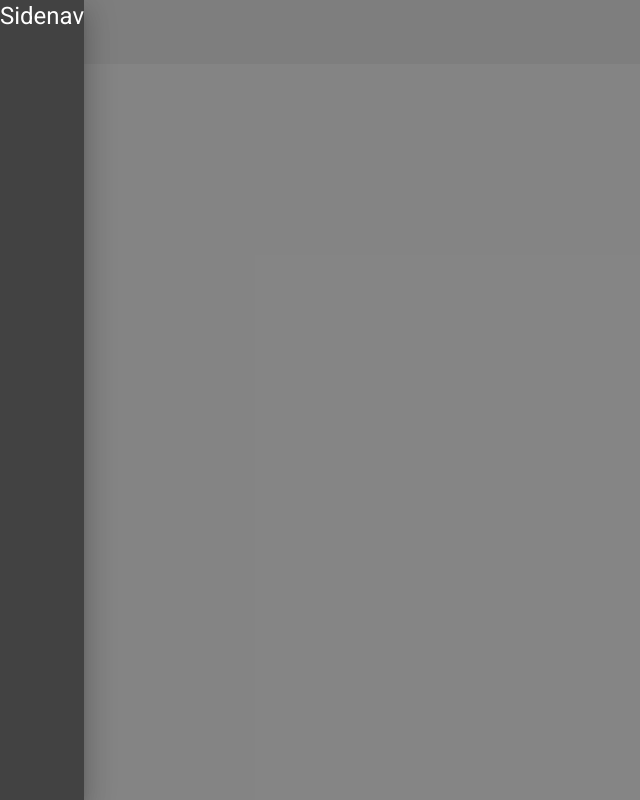
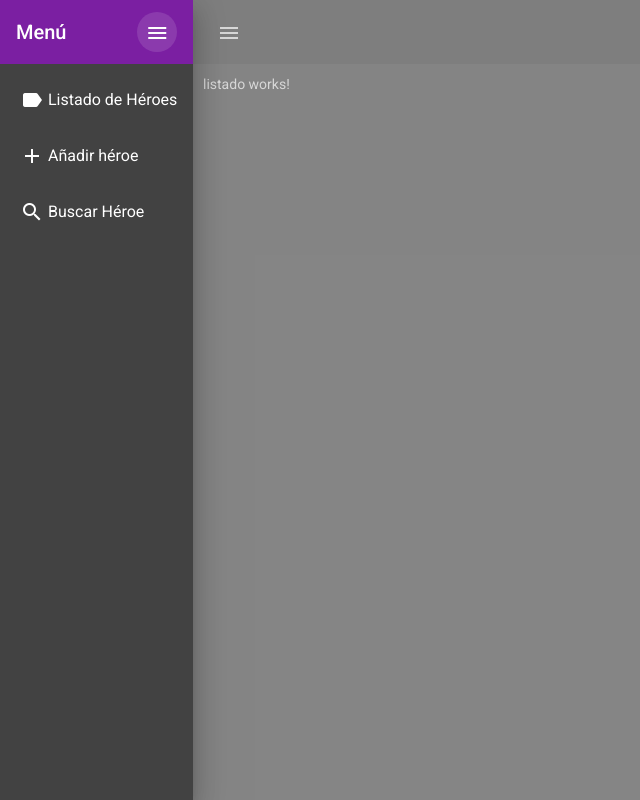
Before and after one commit to cparradoc/Angular-Course, an Angular app in the folder Angular/05-heroesApp/: page /heroes/listado in a window 1280 px wide. Both pictures are taken after a click on the button "menu". Shown: the whole page, without its empty margins (0-640 px from the left). Built offline with nearby package versions, Linux system fonts and the light colour scheme.

Commit message:
material navlist

```diff
--- a/Angular/05-heroesApp/src/app/heroes/pages/home/home.component.html
+++ b/Angular/05-heroesApp/src/app/heroes/pages/home/home.component.html
@@ -2,13 +2,48 @@
 
 <mat-sidenav-container fullscreen>
 
-    <mat-sidenav #sidenav>
-        <h1>Sidenav</h1>
+    <mat-sidenav #sidenav mode="push">
+        <mat-toolbar color="primary">
+            <span>Menú</span>
+
+            <span class="spacer"></span>
+
+            <button mat-icon-button (click)="sidenav.toggle()">
+                <mat-icon>menu</mat-icon>
+            </button>
+        </mat-toolbar>
+        <mat-nav-list>
+            <a routerLink="./listado" mat-list-item (click)="sidenav.toggle()">
+                <mat-icon mat-list-icon>label</mat-icon>
+                <span>Listado de Héroes</span>
+            </a>
+
+            <a routerLink="./agregar" mat-list-item (click)="sidenav.toggle()">
+                <mat-icon mat-list-icon>add</mat-icon>
+                <span>Añadir héroe</span>
+            </a>
+
+            <a routerLink="./buscar" mat-list-item (click)="sidenav.toggle()">
+                <mat-icon mat-list-icon>search</mat-icon>
+                <span>Buscar Héroe</span>
+            </a>
+        </mat-nav-list>
     </mat-sidenav>
 
     <mat-toolbar>
         <button mat-icon-button (click)="sidenav.toggle()">
             <mat-icon>menu</mat-icon>
         </button>
+
+        <span class="spacer"></span>
+
+        <button mat-button>
+            Logout
+        </button>
     </mat-toolbar>
+
+    <div class="container">
+        <router-outlet></router-outlet>
+    </div>
+
 </mat-sidenav-container>
--- a/Angular/05-heroesApp/src/app/heroes/pages/home/home.component.ts
+++ b/Angular/05-heroesApp/src/app/heroes/pages/home/home.component.ts
@@ -3,7 +3,11 @@
 @Component({
   selector: 'app-home',
   templateUrl: './home.component.html',
-  styles: [
+  styles: [`
+    .container {
+      margin: 10px;
+    }
+  `
   ]
 })
 export class HomeComponent implements OnInit {
--- a/Angular/05-heroesApp/src/app/material/material.module.ts
+++ b/Angular/05-heroesApp/src/app/material/material.module.ts
@@ -1,6 +1,7 @@
 import { NgModule } from '@angular/core';
 import {MatButtonModule} from '@angular/material/button';
 import {MatIconModule} from '@angular/material/icon';
+import {MatListModule} from '@angular/material/list';
 import {MatSidenavModule} from '@angular/material/sidenav';
 import {MatToolbarModule} from '@angular/material/toolbar';
 
@@ -10,6 +11,7 @@
   exports: [
     MatButtonModule,
     MatIconModule,
+    MatListModule,
     MatSidenavModule,
     MatToolbarModule
   ]
--- a/Angular/05-heroesApp/src/styles.css
+++ b/Angular/05-heroesApp/src/styles.css
@@ -2,3 +2,7 @@
 
 html, body { height: 100%; }
 body { margin: 0; font-family: Roboto, "Helvetica Neue", sans-serif; }
+
+.spacer {
+    flex: 1 1 auto;
+}
```
